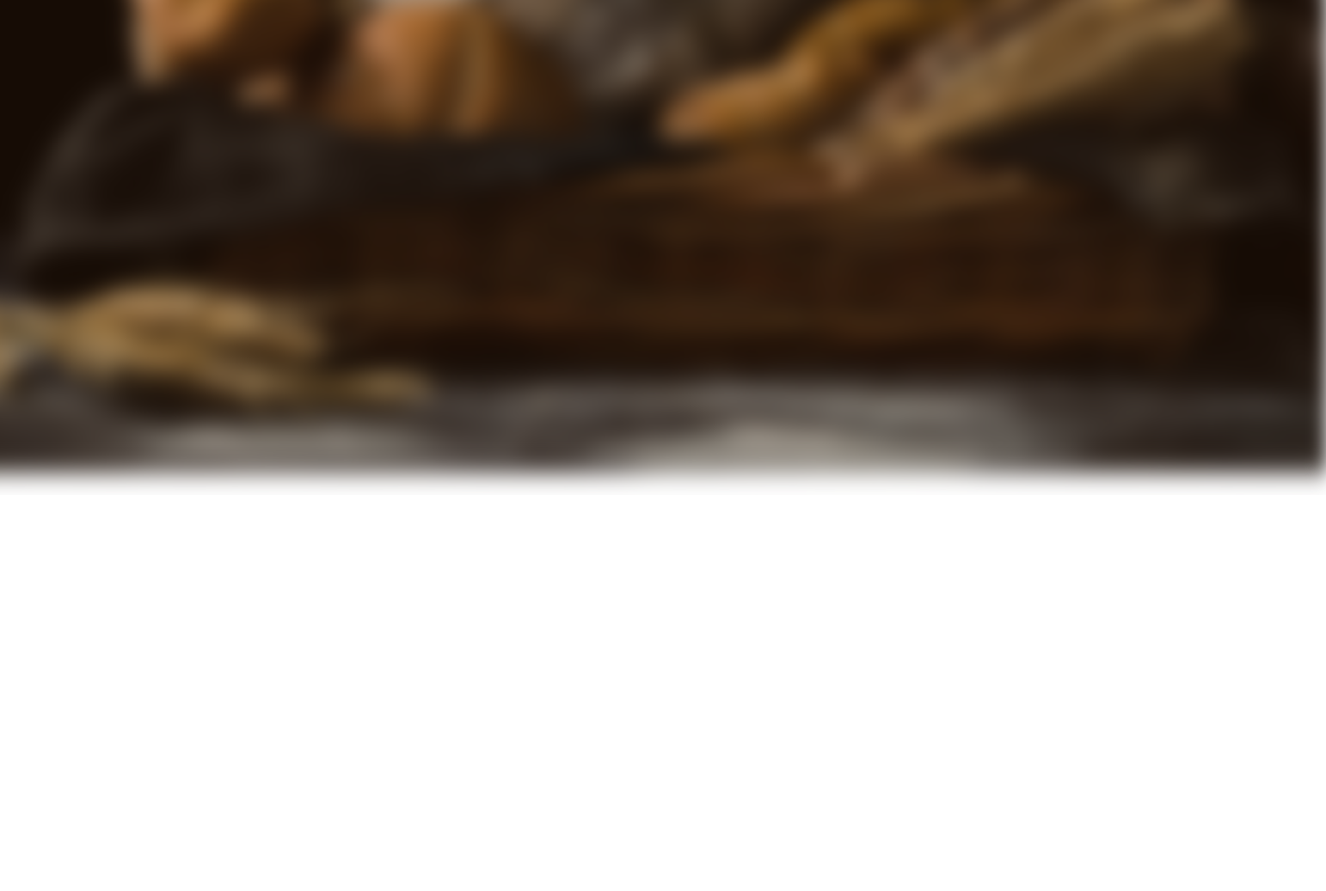
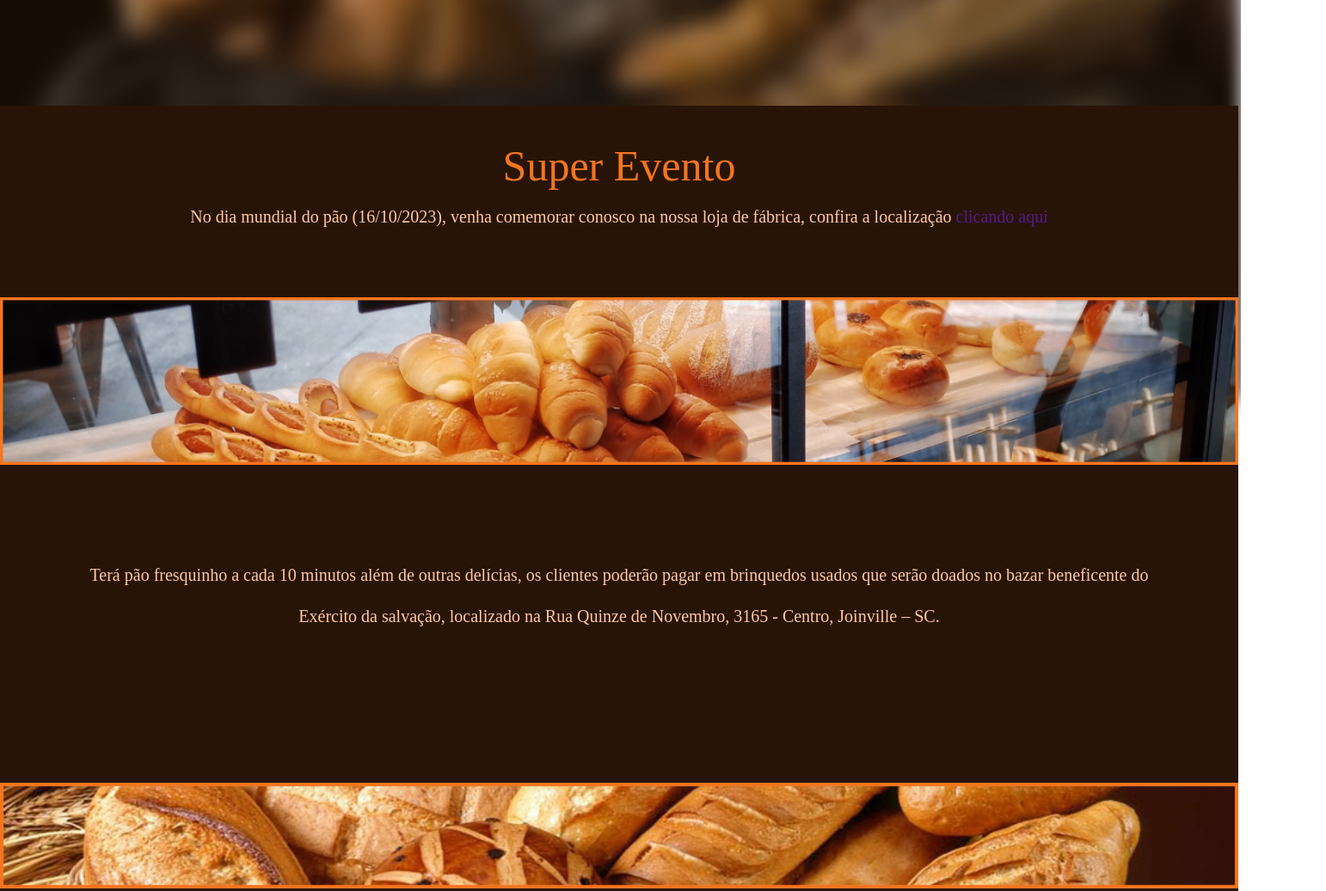
Before and after one commit to JoaoVitorLira/FigmaEmHTML, a plain HTML site: page PanificadoraArnold/index.html in a window 1280 px wide. Shown: the part 860-1897 px from the top of the page at 86% size, 1542 px wide, since content can reach past the window. Before the commit the page ends 1436 px from the top, so only its background shows below. Drawn offline with Linux system fonts and the light colour scheme.

Commit message:
Atualizações do projeto

```diff
--- a/PanificadoraArnold/index.html
+++ b/PanificadoraArnold/index.html
@@ -24,6 +24,22 @@
        <div class="bo"><img src="image/Rectangle 4.png" alt=""></div>
        <div class="pan"><h1>PANIFICADORA ARNOLD</h1></div>
        <div class=""> </div>
+    </div>
+
+    <div class="evento">
+        <br><br>
+        <h1 class="titu">Super Evento</h1>
+        <p class="texto">No dia mundial do pão (16/10/2023), venha comemorar conosco na nossa loja de fábrica, confira a localização <a class="clique" href="">clicando aqui</a> </p>
+        <img class="var" src="image/Rectangle 14.png" alt="Pãos">
+
+        <p class="texto2">   Terá pão fresquinho a cada 10 minutos além de outras delícias, os clientes
+            poderão pagar em brinquedos usados que serão doados no bazar beneficente
+            do Exército da salvação, localizado na Rua Quinze de Novembro, 3165 -
+            Centro, Joinville – SC.</p>
+        <img src="image/Rectangle 13.png" alt="">
+
+
+
 
 
     </div>
--- a/PanificadoraArnold/style.css
+++ b/PanificadoraArnold/style.css
@@ -104,20 +104,21 @@ transform: rotate(-88.98deg);
 
 .pao{
     position: absolute;
-    width: 1624px;
-    height: 1220px;
+    width: 1525px;
+    height: 1184px;
     left: -82px;
     top: 16px;
     margin: 0;
     background: radial-gradient(50% 50% at 50% 50%, rgba(0, 0, 0, 0) 0%, rgba(0, 0, 0, 0.2) 18.89%, rgba(103, 52, 18, 0.2) 75.41%), url(.jpg);
     filter: blur(10px);
+
+
 }
 
 .pan{
-    position: absolute;
-width: 1000px;
-height: 53px;
-left: 315px;
+position:relative;
+align-items: center;
+text-align: center;
 top: 305px;
 
 font-family: 'DM Serif Text';
@@ -129,7 +130,7 @@ text-align: center;
 
 color: #F5751F;
 
-z-index: 98;
+z-index: 97;
 
 }
 
@@ -147,3 +148,66 @@ border: 1px solid #000000;
 filter: blur(45px);
 border-radius: 66px;
 }
+
+.evento{
+    position: absolute;
+width: 1440px;
+height: 1184px;
+left: 0px;
+top: 983px;
+
+background: #281406;
+}
+
+.titu{
+
+    text-align: center;
+    top:1000px;
+
+font-family: 'DM Serif Text';
+font-style: normal;
+font-weight: 400;
+font-size: 50px;
+line-height: 69px;
+
+color: #F5751F;
+}
+
+.texto{
+    font-family: 'Antic Slab';
+font-style: normal;
+font-weight: 400;
+font-size: 20px;
+line-height: 48px;
+text-align: center;
+
+color: #FFC9A5;
+
+}
+
+.var{
+
+    top: 70px;
+
+    align-items:center;
+    position: relative;
+}
+
+.texto2{
+
+
+    font-family: 'Antic Slab';
+    font-style: normal;
+    font-weight: 400;
+    font-size: 20px;
+    line-height: 48px;
+    text-align: center;
+    margin-left: 80px;
+    margin-right: 80px;
+    margin-top: 170px;
+    margin-bottom: 170px;
+
+    color: #FFC9A5;
+
+
+}
```
Also changed, not shown: PanificadoraArnold/image/Rectangle 13.png (added), PanificadoraArnold/image/Rectangle 14.png (added).
